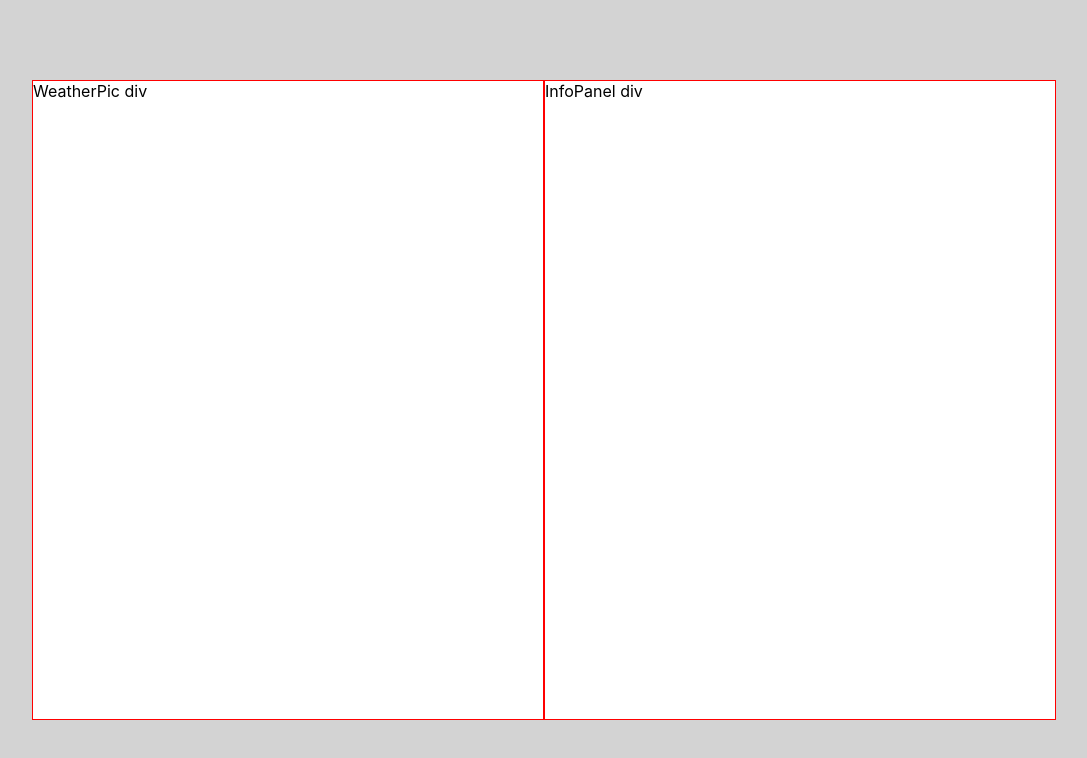
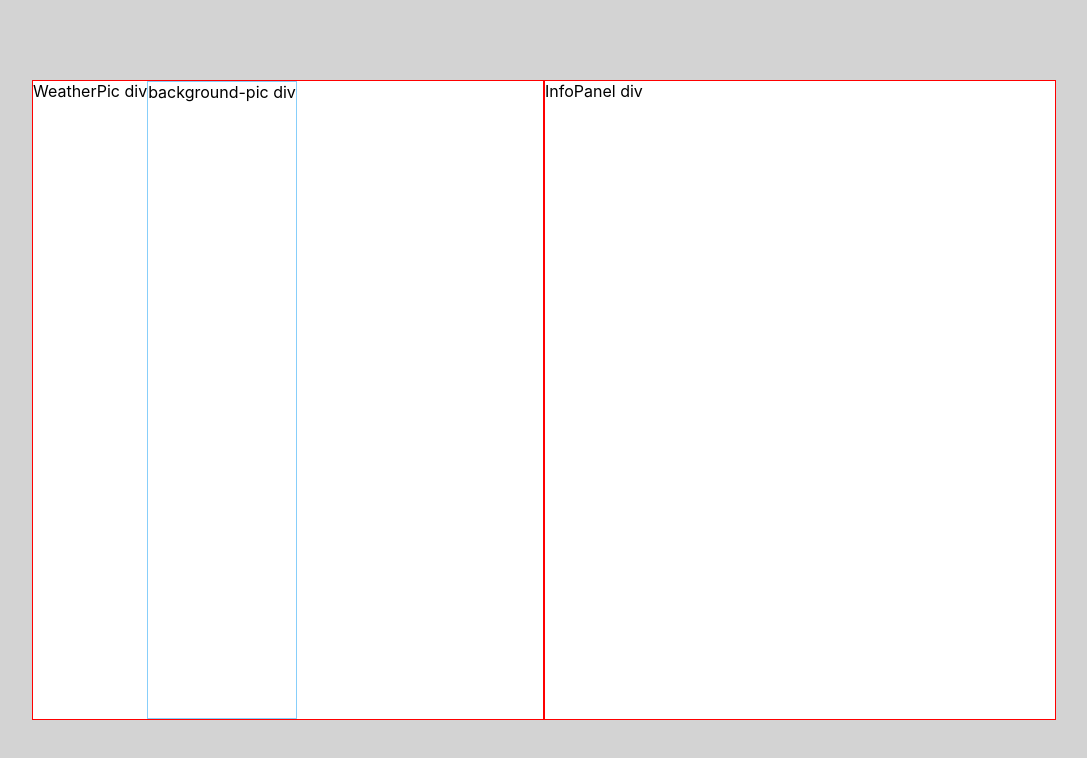
Before and after one commit to katfay/kats-weather-site-react, a React (Create React App) app: page / in a window 1280 px wide. Shown: the top 758 px of the page, without its empty margins (96-1183 px from the left). Built offline with nearby package versions, Linux system fonts and the light colour scheme.

Commit message:
Create container for background pic
So that border of background pic sits within the main container (symmetry).

```diff
--- a/src/WeatherPic.css
+++ b/src/WeatherPic.css
@@ -1,3 +1,7 @@
+.WeatherPic .test-border {
+  border: solid 1px lightskyblue;
+}
+
 .WeatherPic {
   display: flex;
   width: 50%;
--- a/src/WeatherPic.js
+++ b/src/WeatherPic.js
@@ -1,5 +1,10 @@
 import "./WeatherPic.css";
 
 export default function WeatherPic() {
-  return <div className="WeatherPic">WeatherPic div</div>;
+  return (
+    <div className="WeatherPic">
+      WeatherPic div
+      <div className="background-pic test-border">background-pic div</div>
+    </div>
+  );
 }
```
